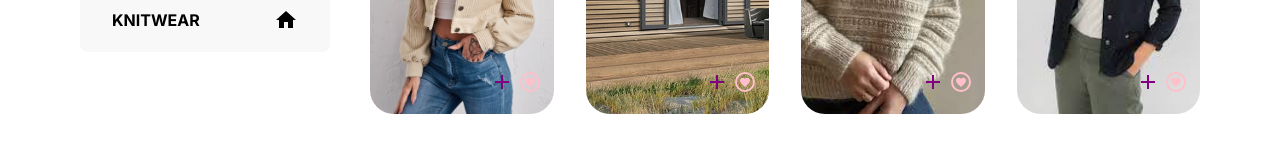
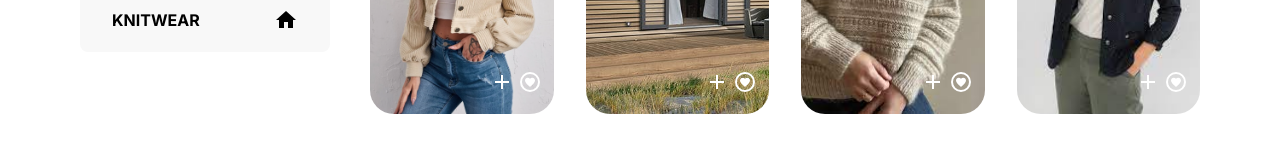
Before and after one commit to kevinmbongo/bob-shop-training, a React (Vite) app: page / in a window 1280 px wide. Shown: the part 808-952 px from the top of the page. Built offline with nearby package versions, Linux system fonts and the light colour scheme.

Commit message:
fix(Card): fix const iconClass

```diff
--- a/src/component/commons/Card.tsx
+++ b/src/component/commons/Card.tsx
@@ -6,7 +6,10 @@ type CardProps = {
   image: string
 }
 
-const Card: React.FC<CardProps> = ({ image }) => (
+const Card: React.FC<CardProps> = ({ image }) => {
+  const IconClass = true
+
+  return (
     <article className=" rounded-lg relative h-64 ">
       <img
         className="w-full h-full rounded-3xl object-cover"
@@ -14,13 +17,14 @@ const Card: React.FC<CardProps> = ({ image }) => (
         alt={image}
       />
       <button className="absolute bottom-5 right-3 flex">
-      <Icon path={mdiHeartCircleOutline} size={1} color="pink" />
+        <Icon path={mdiHeartCircleOutline} size={1} color="white" />
       </button>
 
       <button className="absolute bottom-5 right-10 flex">
-      <Icon path={mdiPlus} size={1} color="purple" />
+        <Icon path={mdiPlus} size={1} color="white" />
       </button>
     </article>
   )
+}
 
 export default Card
```
Lines whose indentation alone changed are shown as unchanged.
